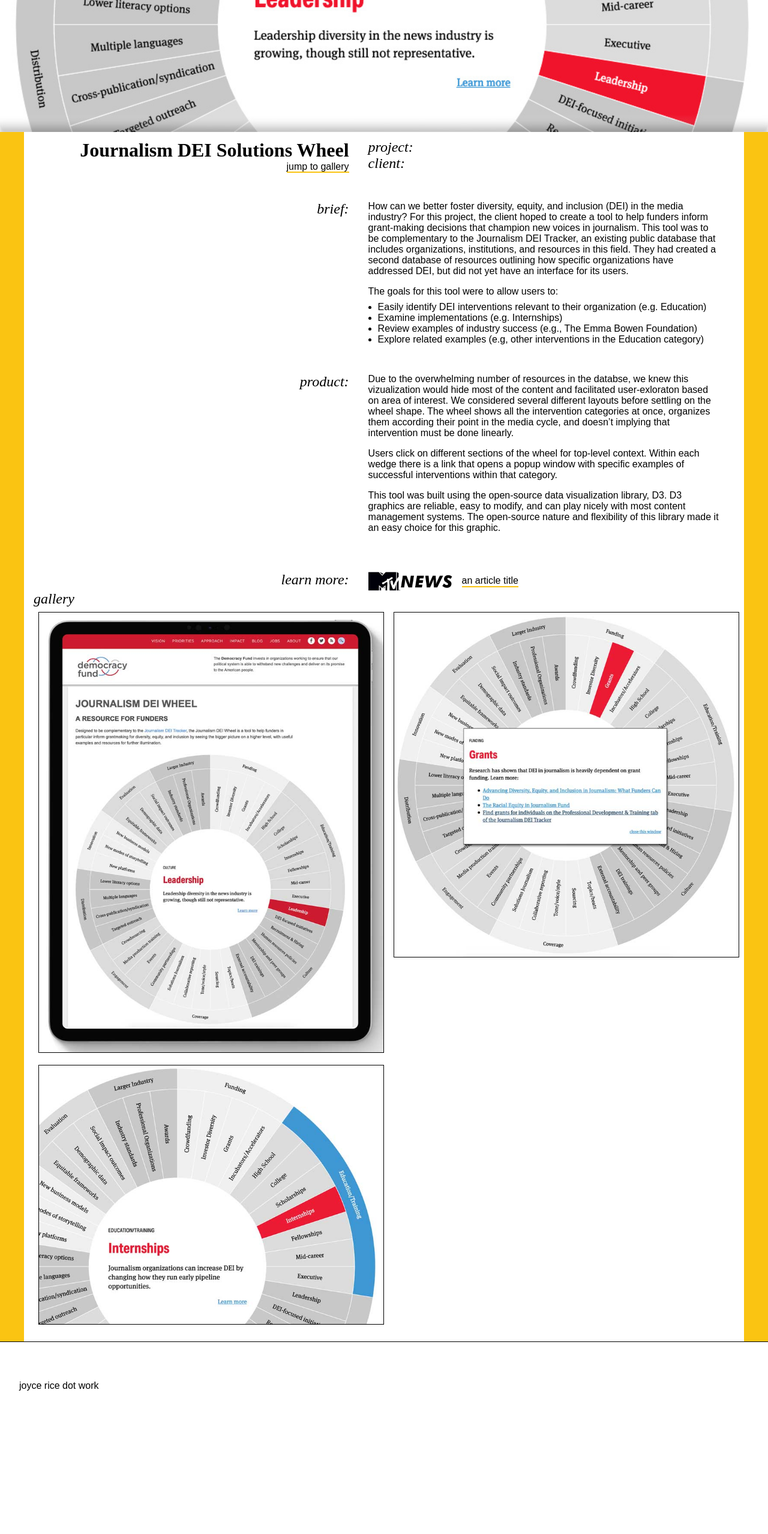
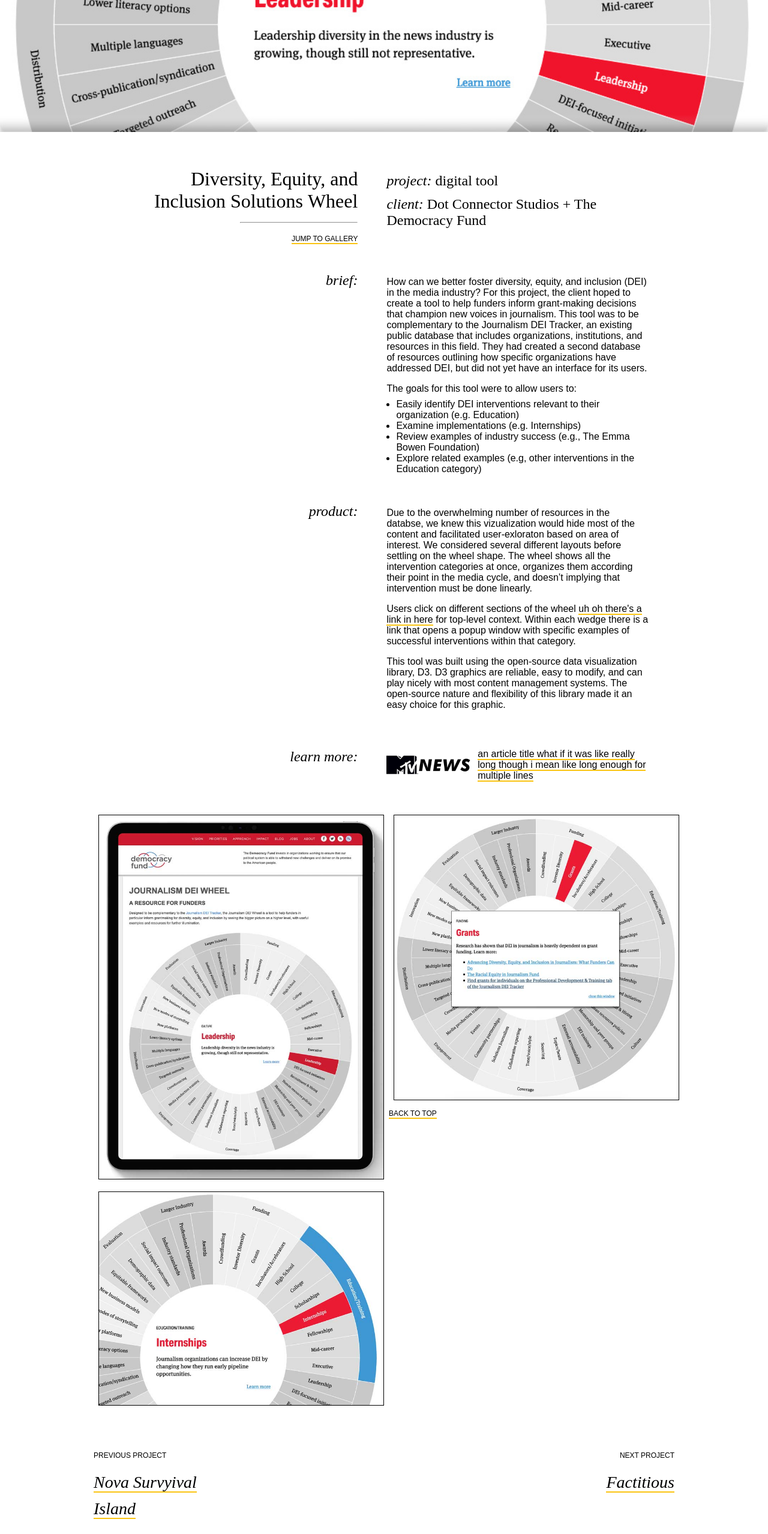
Before and after one commit to teenyrobots/20-joycerice-work, a plain HTML site: page template.html in a window 1280 px wide. Shown: the part 240-2797 px from the top of the page at 60% size. Before the commit the page ends 2623 px from the top, so only its background shows below. Drawn offline with Linux system fonts and the light colour scheme; a web font is replaced by a local one.

Commit message:
continues to build out template project page

```diff
--- a/script.js
+++ b/script.js
@@ -1,10 +1,14 @@
 $(document).ready(function(){
-    $("h1").click(function(){
-        $(this).css("background", "red");
+
+    $(".gallery img").click(function(){
+        $(this).addClass("big");
+        $(".big-bg").css("display", "block");
     })
 
-    $(".gallery img").click(function(){
-        $(this).css("border", "2px dashed red");
-        $(this).addClass("big");
+    $(".big-bg").click(function(){
+        $(this).css("display", "none");
+        $(".gallery img").removeClass("big");
     })
+
+
 })
--- a/styles.css
+++ b/styles.css
@@ -300,8 +300,10 @@ a.workTile:hover span.yellowUnderline {
 
 /* -------------------- PROJECTS ---------------------- */
 .mainContent-proj {
-    background: #FAC412;
+    /* background: #FAC412; */
     min-height: 100px;
+    /* border-left: 1rem #FAC412 solid;
+    border-right: 1rem #FAC412 solid; */
 }
 
 .banner {
@@ -312,10 +314,19 @@ a.workTile:hover span.yellowUnderline {
 
 .projectContent {
     width: 95%;
-    max-width: 1200px;
+    max-width: 1000px;
     background: white;
     margin: auto;
     padding: 1rem;
+}
+
+.projectContent h1 {
+    font-weight: 500;
+}
+
+.projectContent hr {
+    margin: 1rem 0 1rem auto;
+    width: 50%;
 }
 
 .projectContent h2 {
@@ -323,10 +334,26 @@ a.workTile:hover span.yellowUnderline {
     font-weight: normal;
 }
 
+.button-link {
+    text-transform: uppercase;
+    font-size: .75rem;
+}
+
 .grid {
     display: grid;
     grid-template-columns: 45% 50%;
-    gap: 3rem 2rem;
+    gap: 3rem 3rem;
+    margin: 3rem;
+    align-items: baseline;
+}
+
+.subtitle h2 {
+    margin-bottom: .75rem;
+}
+
+.subt-detail {
+    font-style: normal;
+    font-weight: 300;
 }
 
 .right-item {
@@ -343,17 +370,15 @@ a.workTile:hover span.yellowUnderline {
 }
 
 .links {
-    display: flex;
-    flex-flow: row wrap;
+    display: grid;
+    grid-template-columns: 33% 67%;
+    gap: .5rem;
     align-items: center;
+    align-self: center;
 }
 
 .links img {
     height: 2rem;
-}
-
-.links a {
-    margin: 0 1rem;
 }
 
 .gallery {
@@ -367,11 +392,46 @@ a.workTile:hover span.yellowUnderline {
     margin: .5rem;
 }
 
-.big {
-    position: absolute;
-    top: 1rem;
-    width: 90%;
-    margin: 0;
+.big-bg {
+    position: fixed;
+    background: black;
+    width: 100vw;
+    height: 100vh;
+    opacity: .5;
+    display: none;
+}
+
+img.big {
+    position: fixed;
+    top: 0;
+    left: 0;
+    transform: translate(25%);
+    width: auto;
+    height: auto;
+    max-width: 96vw;
+    max-height: 96vh;
+}
+
+.navigate {
+    display: flex;
+    justify-content: space-between;
+    margin: 2rem 0;
+}
+
+.navigate div {
+    max-width: 200px;
+}
+
+.navigate * {
+    margin: 1rem 0;
+}
+
+.navigate a {
+    font-size: 1.75rem;
+    font-family: davis;
+    font-weight: 300;
+    font-style: italic;
+    line-height: 2.75rem;
 }
 
 
--- a/template.html
+++ b/template.html
@@ -9,6 +9,8 @@
     </head>
 
     <body>
+        <div class="big-bg">
+        </div>
         <nav>
             <a href="/" class="navHome">
                 <p class="name">Joyce Rice</p>
@@ -26,12 +28,13 @@
             <div class="projectContent">
                 <div class="grid">
                     <div class="right-item">
-                        <h1>Journalism DEI Solutions Wheel</h1>
-                        <a href="#">jump to gallery</a>
+                        <h1>Diversity, Equity, and Inclusion Solutions&nbsp;Wheel</h1>
+                        <hr>
+                        <a href="#gallery" class="button-link">jump to gallery</a>
                     </div>
                     <div class="subtitle">
-                        <h2>project:</h2>
-                        <h2>client:</h2>
+                        <h2>project: <span class="subt-detail">digital tool</span></h2>
+                        <h2>client: <span class="subt-detail">Dot Connector Studios + The Democracy Fund</span> </h2>
                     </div>
                     <h2 class="right-item">brief:</h2>
                     <div class="grafs">
@@ -47,20 +50,33 @@
                     <h2 class="right-item">product:</h2>
                     <div class="grafs">
                         <p>Due to the overwhelming number of resources in the databse, we knew this vizualization would hide most of the content and facilitated user-exloraton based on area of interest. We considered several different layouts before settling on the wheel shape. The wheel shows all the intervention categories at once, organizes them according their point in the media cycle, and doesn’t implying that intervention must be done linearly.</p>
-                        <p>Users click on different sections of the wheel for top-level context. Within each wedge there is a link that opens a popup window with specific examples of successful interventions within that category.</p>
+                        <p>Users click on different sections of the wheel <a href="#">uh oh there's a link in here</a> for top-level context. Within each wedge there is a link that opens a popup window with specific examples of successful interventions within that category.</p>
                         <p>This tool was built using the open-source data visualization library, D3. D3 graphics are reliable, easy to modify, and can play nicely with most content management systems. The open-source nature and flexibility of this library made it an easy choice for this graphic.</p>
                     </div>
                     <h2 class="right-item">learn more:</h2>
                     <div class="links">
                         <img src="assets/projects/-logos/mtv.png" alt="">
-                        <a href="#">an article title</a>
+                        <div class="">
+                            <a href="#">an article title what if it was like really long though i mean like long enough for multiple lines</a>
+                        </div>
+
                     </div>
                 </div>
-                <h2>gallery</h2>
-                <div class="gallery">
+                <div class="gallery" id="gallery">
                     <img src="assets/projects/dei/0.jpg" alt="">
                     <img src="assets/projects/dei/1.jpg" alt="">
                     <img src="assets/projects/dei/2.jpg" alt="">
+                    <a href="#" class="button-link">back to top</a>
+                </div>
+                <div class="navigate">
+                    <div class="">
+                        <p class="button-link">previous project</p>
+                        <a href="#">Nova Survyival Island</a>
+                    </div>
+                    <div class="right-item">
+                        <p class="button-link">next project</p>
+                        <a href="#">Factitious</a>
+                    </div>
                 </div>
 
             </div>
```
Also changed, not shown: 1 other file.
